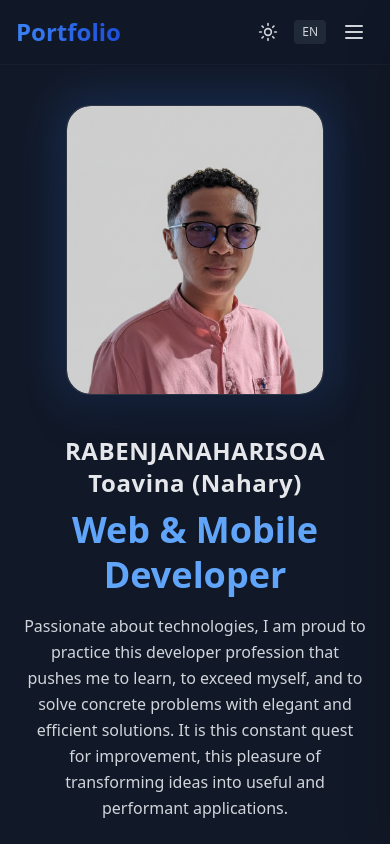
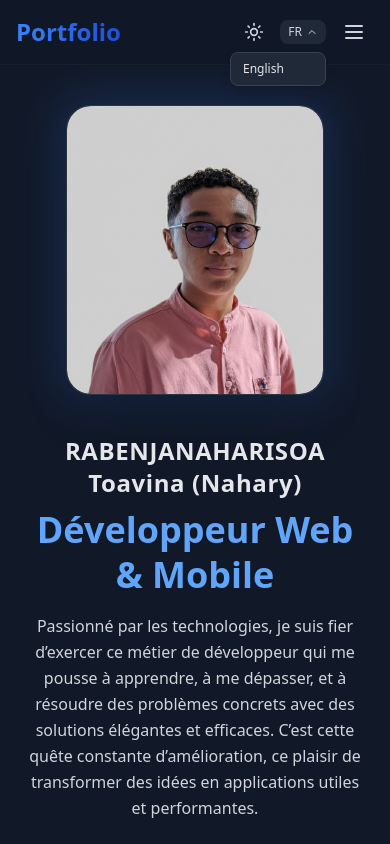
Before and after one commit to Nahary007/portfolio, a React (Vite) app: page / in a window 390 px wide. Both pictures are taken after a click on the button "FR". Shown: the top 844 px of the page. Built offline with nearby package versions, Linux system fonts and the light colour scheme.

Commit message:
feat / Enhance Header component with language toggle dropdown and theme switch; improve mobile responsiveness

```diff
--- a/src/components/Header.tsx
+++ b/src/components/Header.tsx
@@ -1,5 +1,5 @@
 import { useState } from 'react';
-import { Menu, X, Sun, Moon } from 'lucide-react';
+import { Menu, X, Sun, Moon, ChevronDown } from 'lucide-react';
 
 interface HeaderProps {
   isDark: boolean;
@@ -10,21 +10,23 @@ interface HeaderProps {
 
 export default function Header({ isDark, setIsDark, lang, setLang }: HeaderProps) {
   const [mobileMenuOpen, setMobileMenuOpen] = useState(false);
+  const [langMenuOpen, setLangMenuOpen] = useState(false);
 
-  const toggleTheme = () => {
-    setIsDark(!isDark);
+  const toggleTheme = () => setIsDark(!isDark);
+  const toggleLang = (newLang: string) => {
+    setLang(newLang);
+    setLangMenuOpen(false);
   };
 
-  const toggleLang = () => {
-    setLang(lang === 'fr' ? 'en' : 'fr');
-  };
-
-  const navLinks = lang === 'fr' ? [
+  const navLinks =
+    lang === 'fr'
+      ? [
           { name: 'Profil', href: '#profil' },
           { name: 'Réalisations', href: '#realisations' },
           { name: 'CV', href: '#cv' },
           { name: 'Compétences', href: '#competences' },
-  ] : [
+        ]
+      : [
           { name: 'Profile', href: '#profil' },
           { name: 'Projects', href: '#realisations' },
           { name: 'CV', href: '#cv' },
@@ -38,10 +40,12 @@ export default function Header({ isDark, setIsDark, lang, setLang }: HeaderProps
       <header className="w-full z-50 bg-white/95 dark:bg-gray-900/95 backdrop-blur-md border-b border-gray-300/50 dark:border-gray-800/50 sticky top-0 transition-all duration-300 shadow-sm">
         <div className="max-w-7xl mx-auto px-4 sm:px-6 lg:px-8">
           <div className="flex items-center justify-between h-16">
+            {/* Logo */}
             <div className="text-2xl font-bold bg-gradient-to-r from-blue-500 to-blue-700 bg-clip-text text-transparent">
               Portfolio
             </div>
 
+            {/* --- Desktop Nav --- */}
             <nav className="hidden md:flex items-center space-x-8">
               {navLinks.map((link) => (
                 <a
@@ -54,25 +58,42 @@ export default function Header({ isDark, setIsDark, lang, setLang }: HeaderProps
                 </a>
               ))}
 
+              {/* Bouton Thème */}
               <button
                 onClick={toggleTheme}
                 className="p-2 text-gray-600 dark:text-gray-300 hover:text-blue-600 rounded-lg transition-colors duration-300"
                 aria-label="Toggle theme"
               >
-                {isDark ? (
-                  <Sun className="w-5 h-5" />
-                ) : (
-                  <Moon className="w-5 h-5" />
-                )}
+                {isDark ? <Sun className="w-5 h-5" /> : <Moon className="w-5 h-5" />}
               </button>
 
+              {/* --- Bouton Langue avec Dropdown --- */}
+              <div className="relative">
                 <button
-                onClick={toggleLang}
-                className="px-3 py-1 text-sm font-medium text-gray-600 dark:text-gray-300 hover:text-blue-600 rounded-lg transition-colors duration-300 bg-gray-100 dark:bg-gray-800"
+                  onClick={() => setLangMenuOpen(!langMenuOpen)}
+                  className="flex items-center gap-1 px-3 py-1 text-sm font-medium text-gray-600 dark:text-gray-300 bg-gray-100 dark:bg-gray-800 hover:text-blue-600 rounded-lg transition-all duration-300"
                 >
                   {lang.toUpperCase()}
+                  <ChevronDown
+                    className={`w-4 h-4 transition-transform duration-300 ${
+                      langMenuOpen ? 'rotate-180' : ''
+                    }`}
+                  />
                 </button>
 
+                {langMenuOpen && (
+                  <div className="absolute right-0 mt-2 w-28 bg-white dark:bg-gray-800 border border-gray-200 dark:border-gray-700 rounded-xl shadow-lg overflow-hidden animate-fadeIn">
+                    <button
+                      onClick={() => toggleLang(lang === 'fr' ? 'en' : 'fr')}
+                      className="block w-full text-left px-4 py-2 text-sm text-gray-700 dark:text-gray-200 hover:bg-blue-50 dark:hover:bg-gray-700 transition-colors"
+                    >
+                      {lang === 'fr' ? 'English' : 'Français'}
+                    </button>
+                  </div>
+                )}
+              </div>
+
+              {/* Bouton Contact */}
               <a
                 href="#contact"
                 className="relative px-8 py-3 bg-gradient-to-r from-blue-600 to-blue-800 text-white rounded-full font-semibold overflow-hidden group transition-all duration-300 hover:scale-105 hover:shadow-xl hover:shadow-blue-500/25 active:scale-95"
@@ -82,24 +103,42 @@ export default function Header({ isDark, setIsDark, lang, setLang }: HeaderProps
               </a>
             </nav>
 
+            {/* --- Mobile Buttons --- */}
             <div className="flex items-center space-x-2 md:hidden">
               <button
                 onClick={toggleTheme}
                 className="p-2 text-gray-600 dark:text-gray-300 hover:text-blue-600 rounded-lg transition-colors duration-300"
                 aria-label="Toggle theme"
               >
-                {isDark ? (
-                  <Sun className="w-5 h-5" />
-                ) : (
-                  <Moon className="w-5 h-5" />
-                )}
+                {isDark ? <Sun className="w-5 h-5" /> : <Moon className="w-5 h-5" />}
               </button>
+
+              {/* Dropdown Langue Mobile */}
+              <div className="relative">
                 <button
-                onClick={toggleLang}
-                className="px-2 py-1 text-xs font-medium text-gray-600 dark:text-gray-300 hover:text-blue-600 rounded transition-colors duration-300 bg-gray-100 dark:bg-gray-800"
+                  onClick={() => setLangMenuOpen(!langMenuOpen)}
+                  className="flex items-center gap-1 px-2 py-1 text-xs font-medium text-gray-600 dark:text-gray-300 bg-gray-100 dark:bg-gray-800 rounded-lg hover:text-blue-600 transition-all duration-300"
                 >
                   {lang.toUpperCase()}
+                  <ChevronDown
+                    className={`w-3 h-3 transition-transform duration-300 ${
+                      langMenuOpen ? 'rotate-180' : ''
+                    }`}
+                  />
                 </button>
+
+                {langMenuOpen && (
+                  <div className="absolute right-0 mt-2 w-24 bg-white dark:bg-gray-800 border border-gray-200 dark:border-gray-700 rounded-lg shadow-lg overflow-hidden animate-fadeIn">
+                    <button
+                      onClick={() => toggleLang(lang === 'fr' ? 'en' : 'fr')}
+                      className="block w-full text-left px-3 py-2 text-xs text-gray-700 dark:text-gray-200 hover:bg-blue-50 dark:hover:bg-gray-700 transition-colors"
+                    >
+                      {lang === 'fr' ? 'English' : 'Français'}
+                    </button>
+                  </div>
+                )}
+              </div>
+
               <button
                 onClick={() => setMobileMenuOpen(!mobileMenuOpen)}
                 className="p-2 rounded-xl hover:bg-gray-100 dark:hover:bg-gray-800/80 transition-all duration-200"
@@ -115,57 +154,6 @@ export default function Header({ isDark, setIsDark, lang, setLang }: HeaderProps
           </div>
         </div>
       </header>
-
-      {mobileMenuOpen && (
-        <div
-          className="fixed inset-0 bg-black/50 backdrop-blur-sm z-40 md:hidden transition-opacity duration-300"
-          onClick={() => setMobileMenuOpen(false)}
-        />
-      )}
-
-      <div
-        className={`fixed top-0 right-0 h-full w-80 bg-white/95 dark:bg-gray-900/95 backdrop-blur-md border-l border-gray-300/50 dark:border-gray-800/50 z-50 transform transition-all duration-300 ease-in-out md:hidden shadow-2xl ${
-          mobileMenuOpen ? 'translate-x-0' : 'translate-x-full'
-        }`}
-      >
-        <div className="flex flex-col h-full pt-20 px-6">
-          <div className="flex justify-end mb-4 space-x-2">
-            <button
-              onClick={toggleTheme}
-              className="p-2 text-gray-600 dark:text-gray-300 hover:text-blue-600 rounded-lg transition-colors duration-300"
-            >
-              {isDark ? <Sun className="w-5 h-5" /> : <Moon className="w-5 h-5" /> }
-            </button>
-            <button
-              onClick={toggleLang}
-              className="px-2 py-1 text-xs font-medium text-gray-600 dark:text-gray-300 hover:text-blue-600 rounded transition-colors duration-300 bg-gray-100 dark:bg-gray-800"
-            >
-              {lang.toUpperCase()}
-            </button>
-          </div>
-          <nav className="flex flex-col space-y-6">
-            {navLinks.map((link) => (
-              <a
-                key={link.name}
-                href={link.href}
-                onClick={() => setMobileMenuOpen(false)}
-                className="px-4 py-3 text-gray-600 dark:text-gray-300 border-2 border-transparent hover:border-blue-500/50 hover:text-blue-600 rounded-xl transition-all duration-300 text-lg font-medium hover:scale-105"
-              >
-                {link.name}
-              </a>
-            ))}
-
-            <a
-              href="#contact"
-              onClick={() => setMobileMenuOpen(false)}
-              className="relative mt-4 px-8 py-3 bg-gradient-to-r from-blue-600 to-blue-800 text-white rounded-full font-semibold overflow-hidden group transition-all duration-300 hover:scale-105 hover:shadow-xl"
-            >
-              <span className="relative z-10">{contactButtonText}</span>
-              <div className="absolute inset-0 bg-gradient-to-r from-blue-700 to-blue-900 opacity-0 group-hover:opacity-100 transition-opacity duration-300"></div>
-            </a>
-          </nav>
-        </div>
-      </div>
     </>
   );
 }
```
Lines whose indentation alone changed are shown as unchanged.
